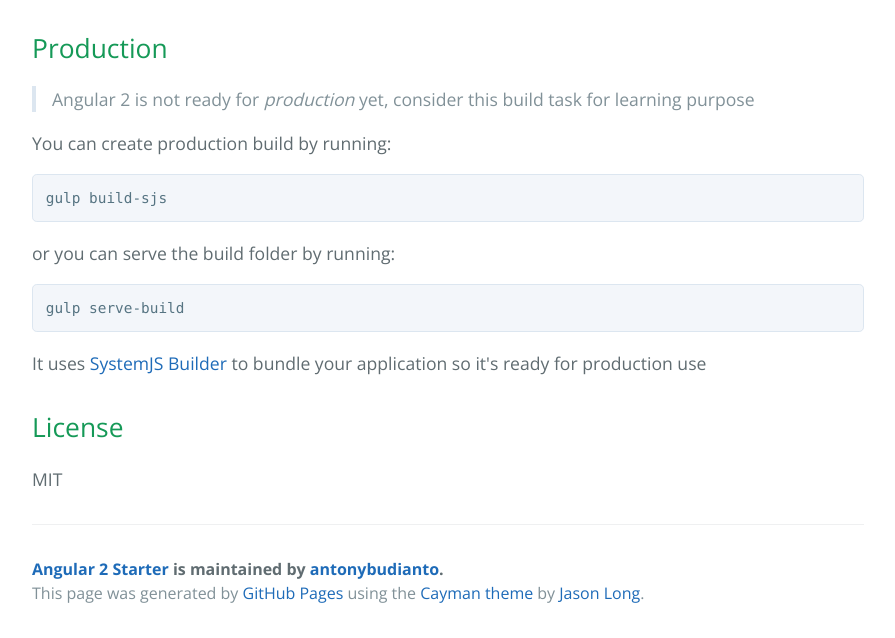
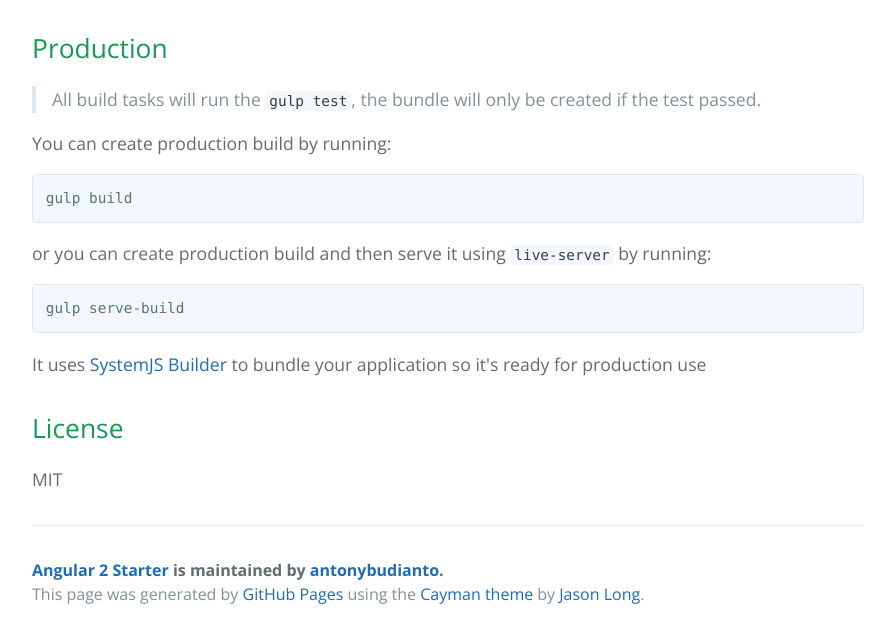
Before and after one commit to antonybudianto/angular-starter, a plain HTML site: page index.html in a window 1280 px wide. Shown: the part 2608-3246 px from the top of the page, without its empty margins (192-1087 px from the left). Drawn offline with nearby package versions, Linux system fonts and the light colour scheme.

```diff
--- a/index.html
+++ b/index.html
@@ -89,14 +89,14 @@
 <a id="production" class="anchor" href="#production" aria-hidden="true"><span class="octicon octicon-link"></span></a>Production</h2>
 
 <blockquote>
-<p>Angular 2 is not ready for <em>production</em> yet, consider this build task for learning purpose</p>
+<p>All build tasks will run the <code>gulp test</code>, the bundle will only be created if the test passed.</p>
 </blockquote>
 
 <p>You can create production build by running:</p>
 
-<div class="highlight highlight-source-shell"><pre>gulp build-sjs</pre></div>
+<div class="highlight highlight-source-shell"><pre>gulp build</pre></div>
 
-<p>or you can serve the build folder by running:</p>
+<p>or you can create production build and then serve it using <code>live-server</code> by running:</p>
 
 <div class="highlight highlight-source-shell"><pre>gulp serve-build</pre></div>
 
```
Also changed, not shown: params.json (+1 -1 lines).
